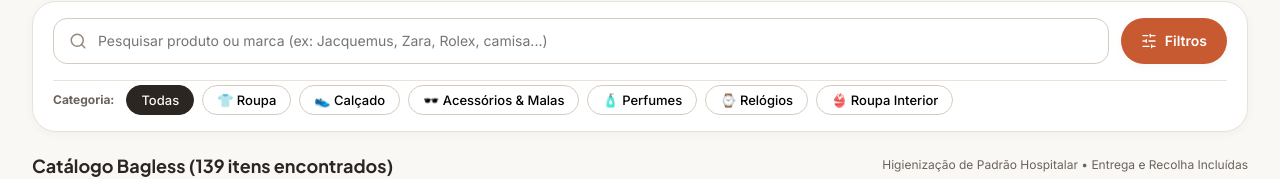
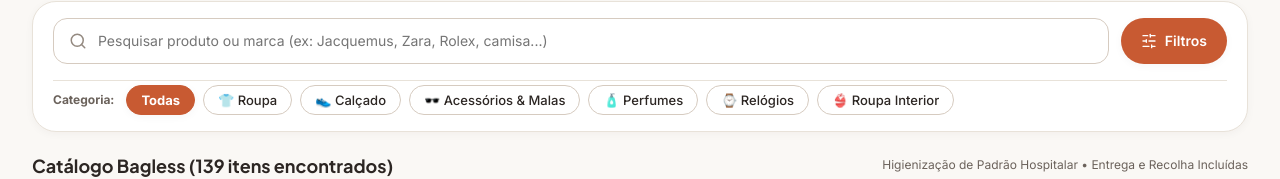
Before and after one commit to YvlLima/BagLess, a React (Vite) app: page / in a window 1280 px wide. Shown: the part 413-592 px from the top of the page. Built offline with nearby package versions, Linux system fonts and the light colour scheme.

Commit message:
Fix Dark Mode contrast for unselected category filter chips and active filters

```diff
--- a/src/index.css
+++ b/src/index.css
@@ -527,6 +527,7 @@ input, select, textarea {
   border-radius: var(--radius-full);
   border: 1px solid var(--border-medium);
   background: var(--bg-surface);
+  color: var(--text-main);
   font-size: 13px;
   font-weight: 500;
   cursor: pointer;
@@ -536,12 +537,15 @@ input, select, textarea {
 .chip-item:hover {
   border-color: var(--primary-terracotta);
   background: var(--primary-terracotta-light);
+  color: var(--primary-terracotta);
 }
 
 .chip-item.selected {
-  background: var(--text-main);
-  color: var(--bg-main);
-  border-color: var(--text-main);
+  background: var(--primary-terracotta);
+  color: #FFFFFF;
+  border-color: var(--primary-terracotta);
+  font-weight: 700;
+  box-shadow: var(--shadow-sm);
 }
 
 /* Active Filter Chips Bar */
@@ -558,8 +562,9 @@ input, select, textarea {
 }
 
 .chip-active {
-  background: var(--text-main);
-  color: var(--bg-main);
+  background: var(--primary-terracotta-light);
+  color: var(--primary-terracotta);
+  border: 1px solid var(--primary-terracotta);
   font-size: 12px;
   font-weight: 600;
   padding: 5px 12px;
@@ -569,6 +574,11 @@ input, select, textarea {
   gap: 6px;
   cursor: pointer;
   transition: var(--transition-fast);
+}
+
+.chip-active:hover {
+  background: var(--primary-terracotta);
+  color: #FFFFFF;
 }
 
 .chip-active:hover {
--- a/src/screens/CatalogScreen.jsx
+++ b/src/screens/CatalogScreen.jsx
@@ -158,7 +158,7 @@ export const CatalogScreen = () => {
             style={{
               height: '46px',
               padding: '0 20px',
-              backgroundColor: activeFiltersCount > 0 ? 'var(--text-main)' : 'var(--primary-terracotta)',
+              backgroundColor: activeFiltersCount > 0 ? 'var(--accent-olive)' : 'var(--primary-terracotta)',
               whiteSpace: 'nowrap',
               flexShrink: 0
             }}
@@ -168,7 +168,7 @@ export const CatalogScreen = () => {
             {activeFiltersCount > 0 && (
               <span
                 style={{
-                  background: 'var(--primary-terracotta)',
+                  background: 'rgba(255, 255, 255, 0.25)',
                   color: '#FFFFFF',
                   fontSize: '11px',
                   fontWeight: 800,
```
